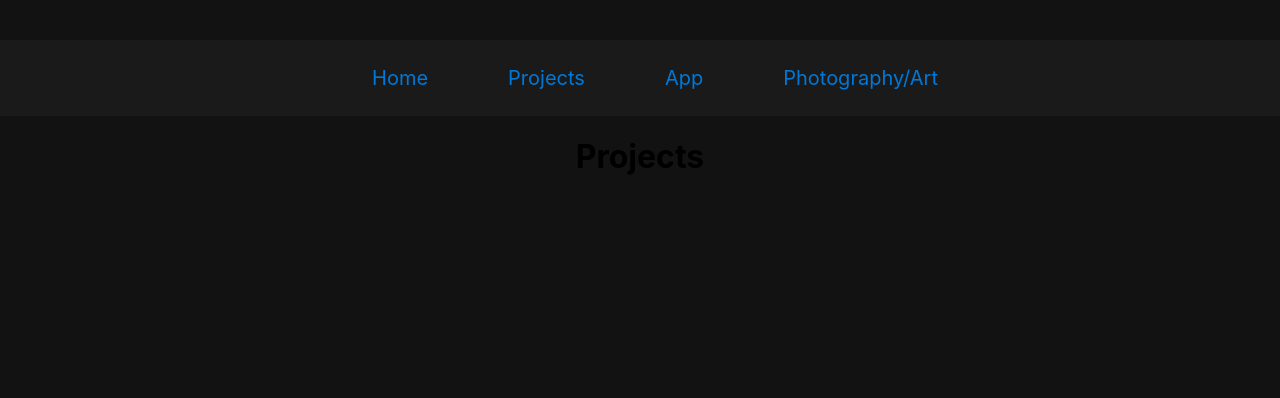
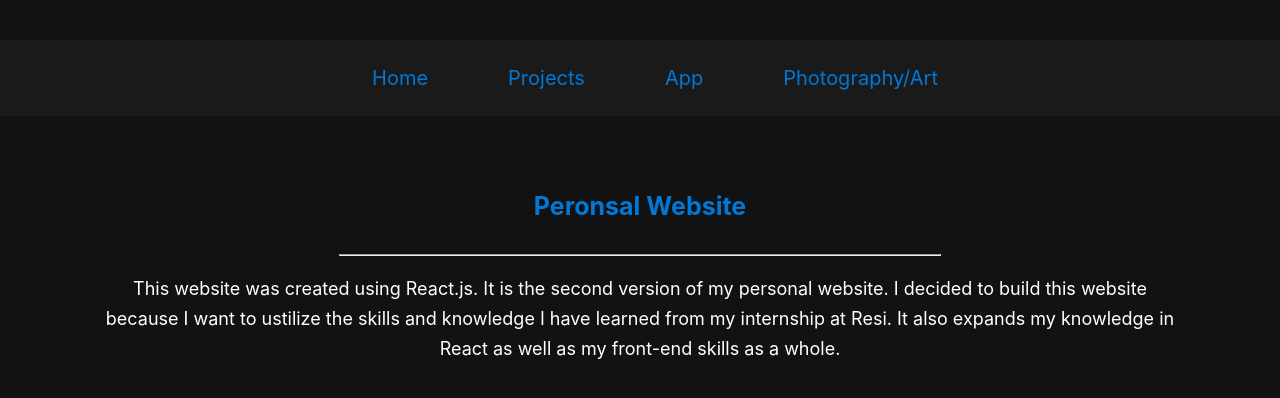
Before and after one commit to Minh-Dao-Nguyen/Minh-Dao-Profolio-React, a React (Create React App) app: page /projects in a window 1280 px wide. Shown: the top 398 px of the page. Built offline with nearby package versions, Linux system fonts and the light colour scheme.

Commit message:
Adding Project

```diff
--- a/src/Pages/Home/Components/ExperienceContainer.js
+++ b/src/Pages/Home/Components/ExperienceContainer.js
@@ -1,18 +1,5 @@
 import SmallDisplayBox from "./SmallDisplayBox";
-
-const description = {
-    resi: ['Design and develop high-quality software in a highly collaborative environment. ',
-    'Program in the backend environment of Resi streaming service',
-    'Learn Software development practices such as continuous integration, test automation, and code review',
-    'Develop solutions to bugs as well as new features to increase user experience and business productivity'],
-    academicInitiative: [
-        'Develop emails using HTML/CSS that get delivered to over 4,500 staff/faculty and 70,000+ student population',
-        'Create mobile responsive UI/UX in emails and websites with CSS that allow cross-platform accessibility ',
-        'Translate designs and wireframes into high-quality code using HTML, CSS, JavaScript',
-        'Analyze enterprise data and create visual dashboards in Tableau to make informed decisions'
-    ],
-    CTE: '',
-}
+import ExperienceDescription from "../../../Text Sources/ExperienceDescription";
 
 const tools = {
     resi: ['Java', 'Dockers', 'Jenkins', 'Git', 'MySQL', 'TypeScript', 'React'],
@@ -25,11 +12,12 @@ function ExperienceContainer(){
 
             <SmallDisplayBox title="Resi Media, LLC"
             jobTitle="Software Engineer Intern"
-            description={description.resi}/>
+            description={ExperienceDescription.resi}
+            tools = {tools}/>
 
             <SmallDisplayBox title="Texas A&M Office for Academic Innovation"
             jobTitle="Support Specialist (Front-End Development and Data Analytics"
-            description={description.academicInitiative}/>
+            description={ExperienceDescription.academicInitiative}/>
             </div>
     );
 }
--- /dev/null
+++ b/src/Pages/Projects/Components/ProjectContainer.js
@@ -0,0 +1,49 @@
+import textColor from "../../../styles/Color";
+
+
+const styles = {
+    container: {
+        textAlign: 'center',
+        marginBottom: '100px',
+        width: '500px',
+        padding: '30px',
+        margin: '50px',
+    },
+    titaleText: {
+        color: textColor.MainBlue,
+        fontSize: '25px',
+        fontWeight: 'bold',
+    },
+    lineBreakContainer: {
+        display: 'flex',
+        justifyContent: 'center',
+    },
+    lineBreak: {
+        width: '600px',
+    },
+    descriptionText: {
+        color: 'white',
+        marginTop: '10px',
+        lineHeight: '30px',
+        fontSize: '18px',
+    },
+    toolsContainer: {
+    }
+}
+
+function ProjectContainer(props){
+    return (
+        <div className={styles.container}>
+            <p style={styles.titaleText}> {props.title} </p>
+            <div style={styles.lineBreakContainer}>
+                <hr style={styles.lineBreak}></hr>
+            </div>
+            <p style={styles.descriptionText}> {props.description}</p>
+            <div className="tools-container">
+
+            </div>
+        </div>
+    );
+}
+
+export default ProjectContainer;
--- a/src/Pages/Projects/Projects.js
+++ b/src/Pages/Projects/Projects.js
@@ -1,8 +1,19 @@
+import ProjectContainer from "./Components/ProjectContainer";
+import ProjectDescription from "../../Text Sources/ProjectDescription";
+
+const styles = {
+    ProjectContainer: {
+        paddingTop: '50px',
+        paddingRight: '100px',
+        paddingLeft: '100px',
+    }
+}
 
 function Projects () {
     return (
-        <div>
-            <h1>Projects</h1>
+        <div style={styles.ProjectContainer}>
+            <ProjectContainer title="Peronsal Website"
+            description={ProjectDescription["Personal Website"]}/>
         </div>
     );
 }
--- /dev/null
+++ b/src/Text Sources/ExperienceDescription.js
@@ -0,0 +1,15 @@
+const ExperienceDescription = {
+    resi: ['Design and develop high-quality software in a highly collaborative environment. ',
+    'Program in the backend environment of Resi streaming service',
+    'Learn Software development practices such as continuous integration, test automation, and code review',
+    'Develop solutions to bugs as well as new features to increase user experience and business productivity'],
+    academicInitiative: [
+        'Develop emails using HTML/CSS that get delivered to over 4,500 staff/faculty and 70,000+ student population',
+        'Create mobile responsive UI/UX in emails and websites with CSS that allow cross-platform accessibility ',
+        'Translate designs and wireframes into high-quality code using HTML, CSS, JavaScript',
+        'Analyze enterprise data and create visual dashboards in Tableau to make informed decisions'
+    ],
+    CTE: '',
+}
+
+export default ExperienceDescription;
--- /dev/null
+++ b/src/Text Sources/ProjectDescription.js
@@ -0,0 +1,6 @@
+const ProjectDescription = {
+'Personal Website': "This website was created using React.js. It is the second version of my personal website. I decided to build this website because I want to ustilize the skills and knowledge I have learned from my internship at Resi. It also expands my knowledge in React as well as my front-end skills as a whole."
+
+}
+
+export default ProjectDescription;
```
